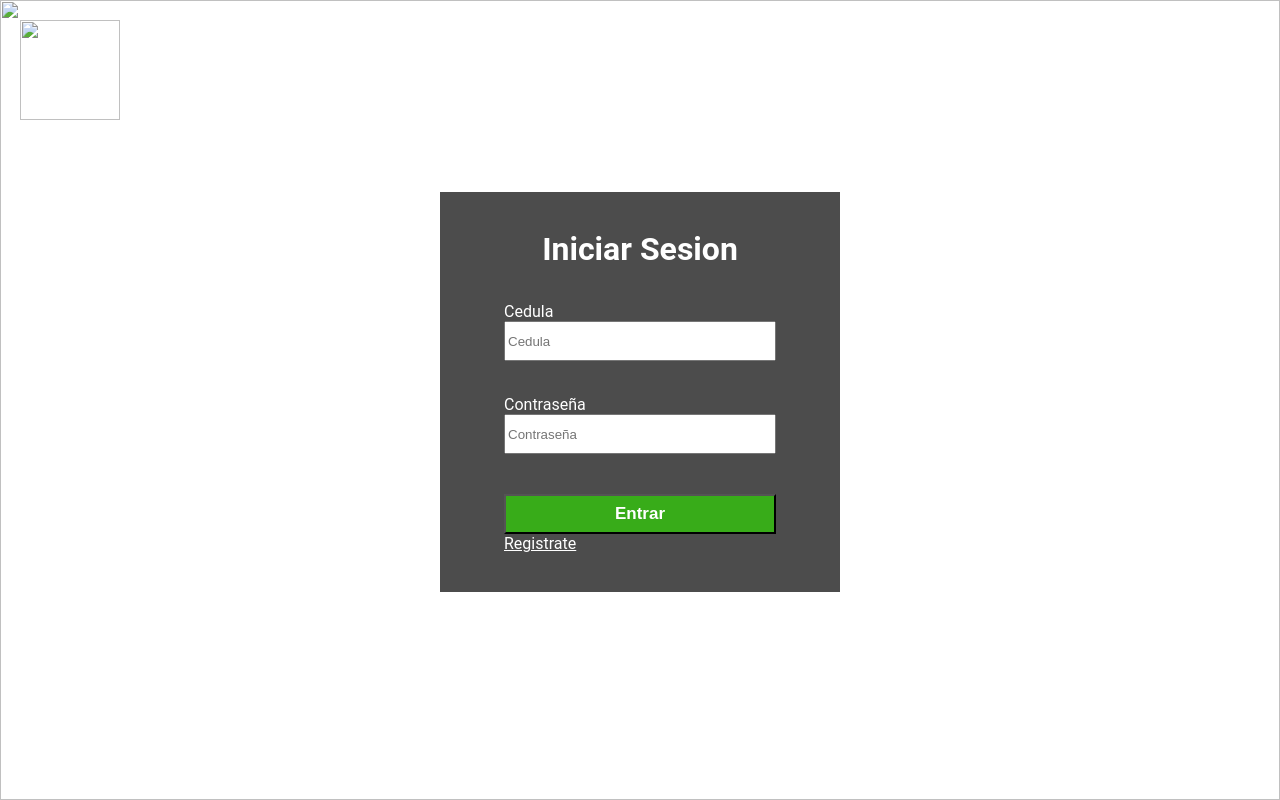
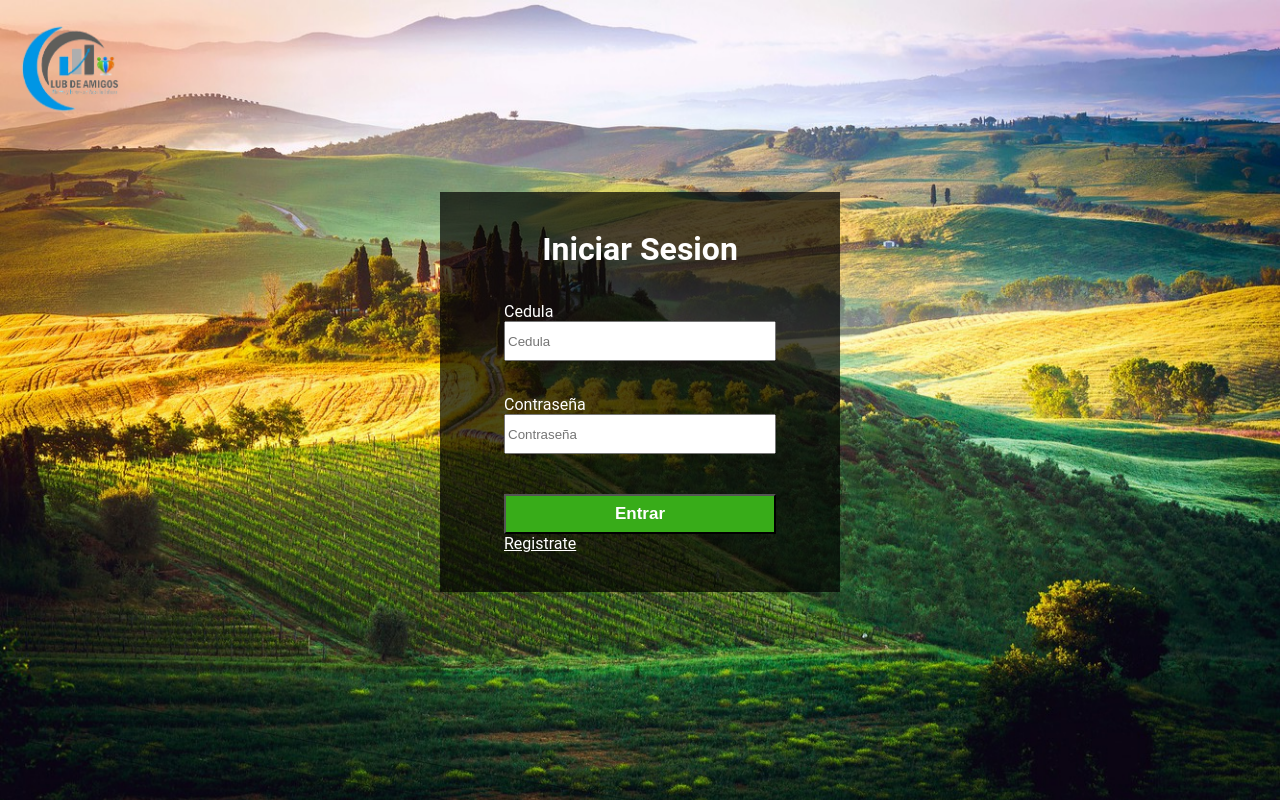
Before and after one commit to Davidpineda2301/ClubdeAmigos, a plain HTML site: page index.html in a window 1280 px wide. Drawn offline with Linux system fonts and the light colour scheme; files that its build step writes are made by us from their sources; a web font is replaced by a local one.

Commit message:
Update index.html

```diff
--- a/index.html
+++ b/index.html
@@ -8,10 +8,10 @@
 </head>
 <body>
     <div>
-        <img id="fondo" src="/img/Lotes.jpg" alt="">
+        <img id="fondo" src="Lotes.jpg" alt="">
             </div>
     <div>
-        <img  class="logo" src="/img/Logo.png"alt="">
+        <img  class="logo" src="Logo.png"alt="">
     </div>
     <div class="menu">
         <form  id="form" action="">
```
